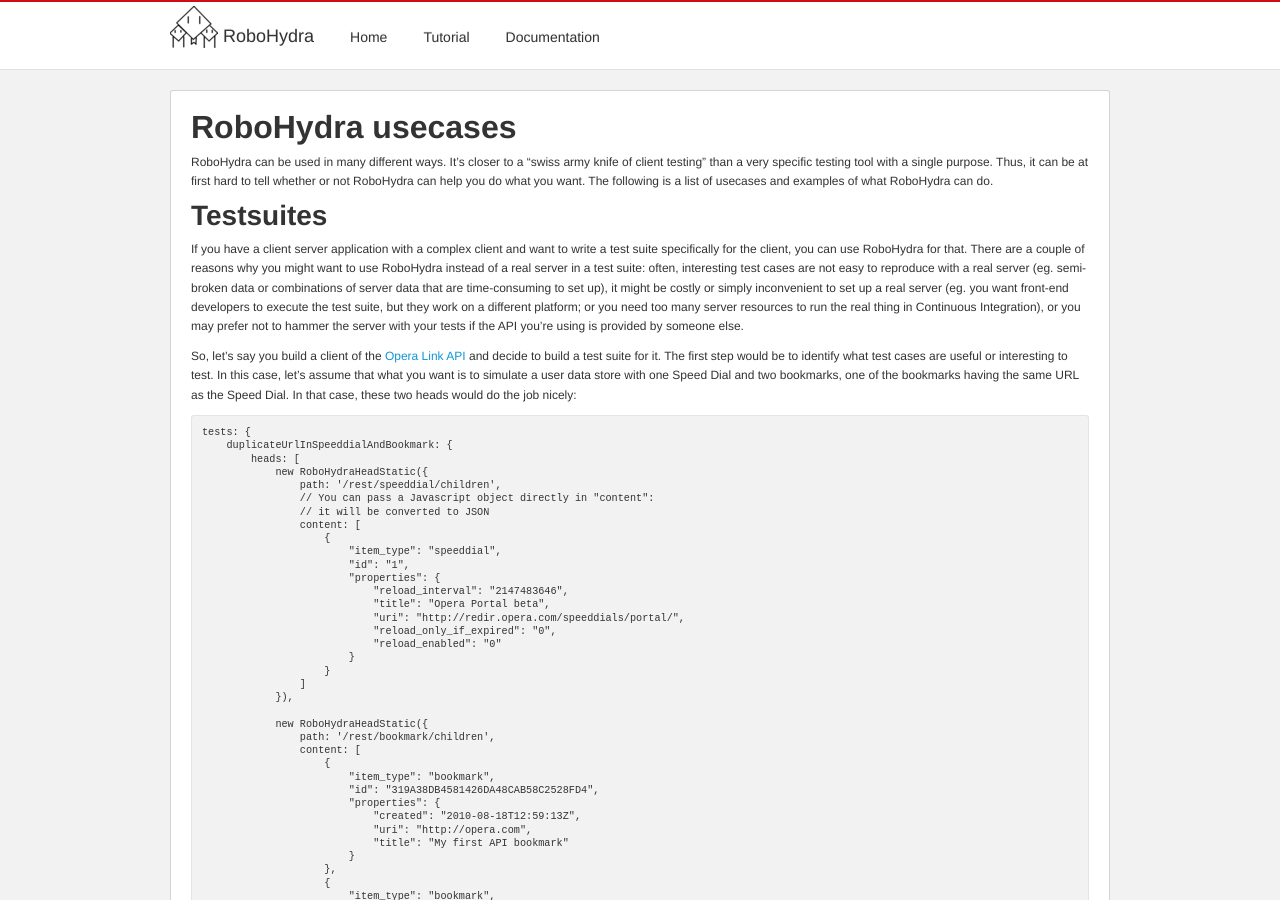
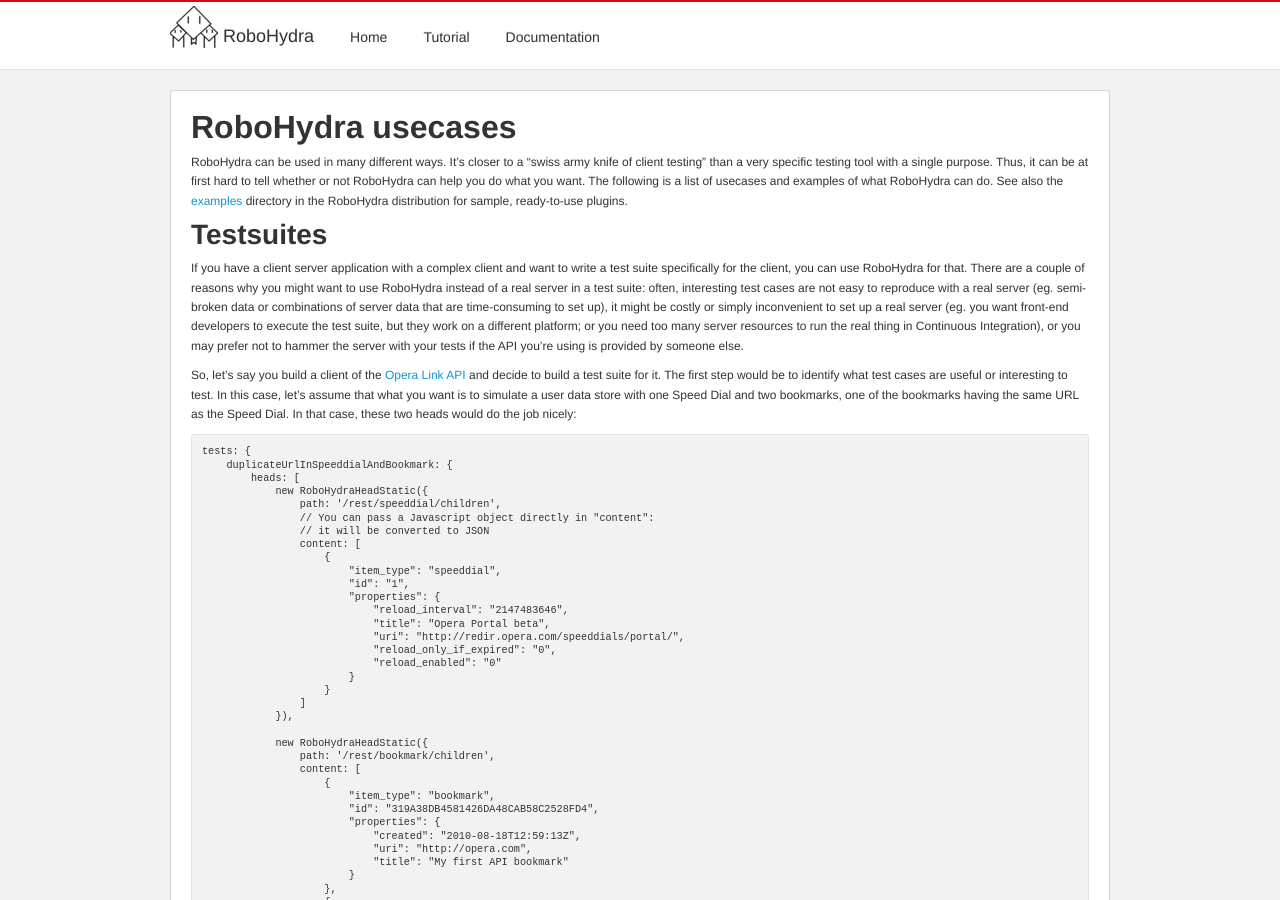
Before and after one commit to robohydra/robohydra, a Jekyll site: the page built from usecases/index.md, in a window 1280 px wide and 900 px high. Built offline with Jekyll 4.4.1, drawn with Linux system fonts in a browser that asks for light colours.

Commit message:
Add link to examples/ in the "use cases" page

```diff
--- a/usecases/index.md
+++ b/usecases/index.md
@@ -8,7 +8,9 @@ RoboHydra can be used in many different ways. It's closer to a "swiss
 army knife of client testing" than a very specific testing tool with a
 single purpose. Thus, it can be at first hard to tell whether or not
 RoboHydra can help you do what you want. The following is a list of
-usecases and examples of what RoboHydra can do.
+usecases and examples of what RoboHydra can do. See also the
+[examples](https://github.com/operasoftware/robohydra/tree/master/examples)
+directory in the RoboHydra distribution for sample, ready-to-use plugins.
 
 Testsuites
 ----------
```
